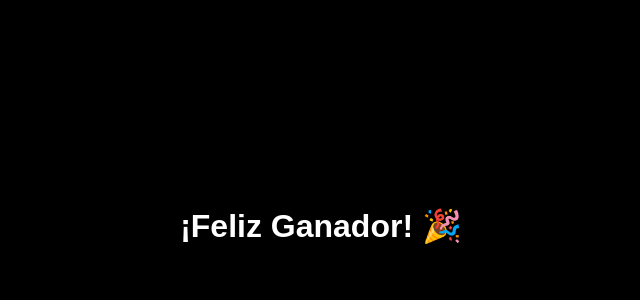
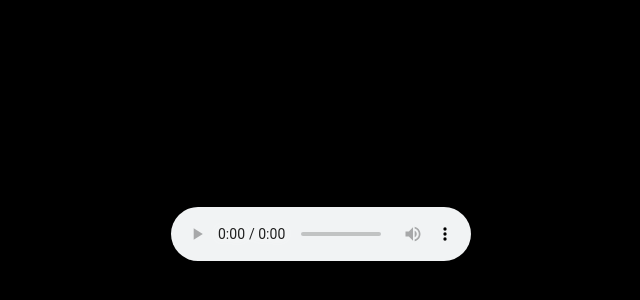
Before and after one commit to monje122/cohetes-sonido, a plain HTML site: page index.html in a window 1280 px wide. Shown: the part 174-474 px from the top of the page, without its empty margins (319-959 px from the left). Drawn offline with Linux system fonts and the light colour scheme.

Commit message:
Update index.html

```diff
--- a/index.html
+++ b/index.html
@@ -2,25 +2,12 @@
 <html lang="es">
 <head>
   <meta charset="UTF-8">
-  <title>Cohetes con Sonido</title>
-  <style>
-    body {
-      margin: 0;
-      background: black;
-      display: flex;
-      justify-content: center;
-      align-items: center;
-      height: 100vh;
-      color: white;
-      font-family: sans-serif;
-    }
-  </style>
+  <title>Sonido de Cohetes</title>
 </head>
-<body>
-  <h1>¡Feliz Ganador! 🎉</h1>
-  <audio id="sonido" autoplay>
+<body style="background-color:black; display:flex; justify-content:center; align-items:center; height:100vh;">
+  <audio controls autoplay>
     <source src="pirotecnia.mp3" type="audio/mpeg">
-    Tu navegador no soporta el elemento de audio.
+    Tu navegador no soporta audio.
   </audio>
 </body>
 </html>
```
